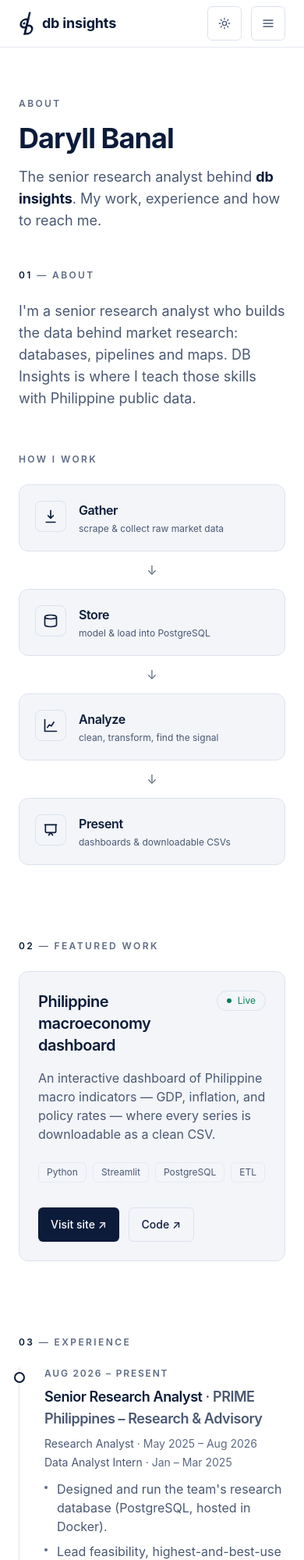
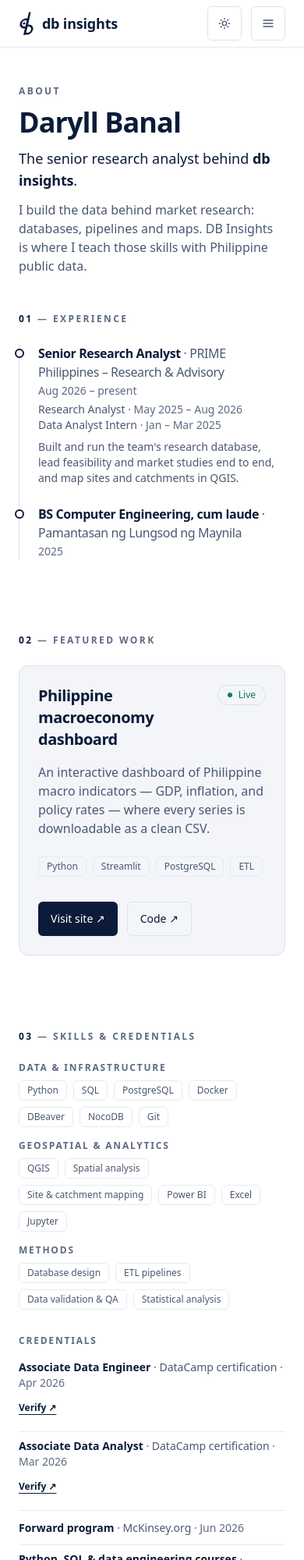
Before and after one commit to DaryllBanal1030/db-insights, an Astro site: page /about in a window 390 px wide. Shown: the top 2000 px of the page at 78% size. Built offline with nearby package versions, Linux system fonts and the light colour scheme; Astro itself is replaced by a stand-in of ours; a web font is replaced by a local one.

Commit message:
Compact /about, relaunch date Nov 23, Plus Jakarta Sans body
/about (as approved): header with the role line and a 2-sentence intro
(photo slot kept for daryll.jpg) -> 01 Experience -> 02 Featured work ->
03 Skills & credentials -> 04 Contact. Phone height is now 2,719px.
- Experience: compact timeline, one PRIME entry with its three roles and
  one summary line; the degree shows its resume year (2025). The
  "Self-directed data projects" line is removed (not in the resume).
- New SkillsCredentials: chips from the resume's Technical Skills, and the
  credentials one line each with their month (Apr/Mar/Jun 2026 from the
  resume; CSE passed Mar 2026, certificate pending, so no verify link)
- Removed About.astro ("How I work" flow), Skills.astro, Credentials.astro
- Contact: same message, tighter, 44px buttons

Launch: hub.ts launch and the Phase 1 section start dates move from
Mon Nov 9 to Mon Nov 23, 2026 (Daryll, Nov 21). Phases 2 and 3 unchanged.

Body font: Plus Jakarta Sans (@fontsource-variable/plus-jakarta-sans)
replaces Inter, per the Nov 21 brand guide; headlines stay Space Grotesk.

Co-Authored-By: Claude Opus 5.5 <noreply@anthropic.com>

```diff
--- a/package.json
+++ b/package.json
@@ -14,8 +14,8 @@
   "dependencies": {
     "@astrojs/sitemap": "^3.7.4",
     "@fontsource-variable/jetbrains-mono": "^5.2.8",
+    "@fontsource-variable/plus-jakarta-sans": "^5.3.0",
     "@fontsource-variable/space-grotesk": "^5.3.0",
-    "@fontsource/inter": "^5.2.8",
     "@tailwindcss/vite": "^4.3.0",
     "astro": "^6.4.2",
     "mdast-util-find-and-replace": "^3.0.4",
--- a/src/components/About.astro
+++ /dev/null
@@ -1,115 +0,0 @@
----
-/* =============================================================================
-   About.astro — short intro paragraph, photo, and the Gather → Store →
-   Analyze → Present workflow.
-   =============================================================================
-   Static. The photo is public/daryll.jpg. Until that file exists the photo
-   slot is left out and the intro takes the full width, so there's never a
-   broken image. Drop your photo in public/ and it appears on the next build.
-============================================================================= */
-
-import { existsSync } from "node:fs";
-import Section from "./Section.astro";
-
-// The frontmatter runs at build time on your computer (or Vercel's), so it
-// can check the file system. The path is relative to the portfolio/ folder.
-const hasPhoto = existsSync("public/daryll.jpg");
-
-// The four-step workflow. Each step has a tiny inline icon (an SVG path).
-const steps = [
-  {
-    label: "Gather",
-    caption: "scrape & collect raw market data",
-    // download / collect
-    icon: "M12 3v12m0 0l-4-4m4 4l4-4M5 21h14",
-  },
-  {
-    label: "Store",
-    caption: "model & load into PostgreSQL",
-    // database
-    icon: "M12 3c4.97 0 9 1.34 9 3s-4.03 3-9 3-9-1.34-9-3 4.03-3 9-3zM3 6v12c0 1.66 4.03 3 9 3s9-1.34 9-3V6",
-  },
-  {
-    label: "Analyze",
-    caption: "clean, transform, find the signal",
-    // chart
-    icon: "M3 3v18h18M7 15l3-4 3 2 4-6",
-  },
-  {
-    label: "Present",
-    caption: "dashboards & downloadable CSVs",
-    // presentation
-    icon: "M3 4h18M4 4v10a2 2 0 002 2h12a2 2 0 002-2V4M9 20l3-4 3 4",
-  },
-];
----
-
-<Section id="about" index={1} label="about">
-  <!-- Intro + photo. -->
-  <div class="grid gap-10 md:grid-cols-3 md:items-center">
-    <div class:list={[hasPhoto ? "md:col-span-2" : "md:col-span-3"]}>
-      {/* No employer here: it's named only in Experience (brand rule). */}
-      <p class="max-w-prose text-lg text-muted">
-        I'm a senior research analyst who builds the data behind market
-        research: databases, pipelines and maps. DB Insights is where I teach
-        those skills with Philippine public data.
-      </p>
-    </div>
-    {
-      hasPhoto && (
-        <div class="md:col-span-1">
-          {/* aspect-ratio + bg keep the layout stable while the image loads. */}
-          <img
-            src="/daryll.jpg"
-            alt="Daryll Banal"
-            width="480"
-            height="600"
-            loading="lazy"
-            class="aspect-[4/5] w-full rounded-xl border border-border bg-surface object-cover"
-          />
-        </div>
-      )
-    }
-  </div>
-
-  <!-- The workflow. A horizontal flow on desktop, stacked on mobile, with a
-       connector arrow between steps (→ on desktop, ↓ on mobile). -->
-  <div class="mt-14">
-    <p class="font-display font-semibold text-xs uppercase tracking-[0.2em] text-faint">
-      how I work
-    </p>
-    <ol class="mt-6 flex flex-col gap-3 lg:flex-row lg:items-stretch">
-      {
-        steps.map((step, i) => (
-          <>
-            <li class="flex flex-1 items-start gap-4 rounded-xl border border-border bg-surface p-5">
-              <span class="grid h-10 w-10 shrink-0 place-items-center rounded-lg border border-border text-accent">
-                <svg class="h-5 w-5" viewBox="0 0 24 24" fill="none" stroke="currentColor" stroke-width="2" stroke-linecap="round" stroke-linejoin="round" aria-hidden="true">
-                  <path d={step.icon} />
-                </svg>
-              </span>
-              <span>
-                <span class="block font-semibold tracking-tight">
-                  {step.label}
-                </span>
-                <span class="mt-1 block text-xs text-muted">
-                  {step.caption}
-                </span>
-              </span>
-            </li>
-            {i < steps.length - 1 && (
-              <li
-                class="grid shrink-0 place-items-center text-faint lg:px-1"
-                aria-hidden="true"
-              >
-                {/* down arrow on mobile, right arrow on desktop */}
-                <span class="lg:hidden">↓</span>
-                <span class="hidden lg:inline">→</span>
-              </li>
-            )}
-          </>
-        ))
-      }
-    </ol>
-  </div>
-</Section>
--- a/src/components/Experience.astro
+++ b/src/components/Experience.astro
@@ -1,13 +1,16 @@
 ---
 /* =============================================================================
-   Experience.astro — a vertical timeline.
+   Experience.astro — a compact timeline (role, organisation, dates).
    =============================================================================
-   Static. Entries are a plain data array; the markup maps over them. A vertical
-   line runs down the left, with an accent dot marking each entry.
+   Static. Entries are a plain data array; the markup maps over them. A thin
+   line runs down the left with a dot per entry, and each entry is at most a
+   few short lines, so the whole section fits on a phone screen.
 
    An entry can list several `roles` at the same organisation (newest first),
-   so a promotion shows as one entry with its progression instead of separate
-   cards. Source for the PRIME roles and dates: Daryll's resume (Oct 2026).
+   so a promotion shows as ONE entry with its progression instead of separate
+   cards. An optional `summary` adds one line on what the work is.
+   Sources: Daryll's resume (Oct 2026) for the PRIME roles and dates, and for
+   the degree (cum laude, 2025).
    This section is the ONLY place on the site that names the employer.
 ============================================================================= */
 
@@ -20,8 +23,7 @@ interface Role {
 interface Entry {
   org: string;
   roles: Role[]; // newest first; the first one is the current/last role
-  bullets: string[];
-  tags: string[];
+  summary?: string; // one line, no client names or project specifics
 }
 
 const timeline: Entry[] = [
@@ -32,55 +34,38 @@ const timeline: Entry[] = [
       { title: "Research Analyst", period: "May 2025 – Aug 2026" },
       { title: "Data Analyst Intern", period: "Jan – Mar 2025" },
     ],
-    bullets: [
-      "Designed and run the team's research database (PostgreSQL, hosted in Docker).",
-      "Lead feasibility, highest-and-best-use and market-scan studies from data collection to client presentation.",
-      "Validate and deduplicate multi-source market data, and map sites and catchments in QGIS.",
-    ],
-    tags: ["Python", "SQL", "PostgreSQL", "Docker", "QGIS", "Power BI"],
-  },
-  {
-    org: "Independent",
-    roles: [{ title: "Self-directed data projects", period: "2024 – ongoing" }],
-    bullets: [
-      "Designed an end-to-end Philippine macroeconomy dashboard with downloadable CSV exports.",
-      "Modeled data in PostgreSQL and built ETL workflows to keep the series up to date.",
-      "Used these projects to deepen data-engineering skills beyond day-to-day analysis.",
-    ],
-    tags: ["PostgreSQL", "Streamlit", "ETL", "Docker"],
+    summary:
+      "Built and run the team's research database, lead feasibility and market studies end to end, and map sites and catchments in QGIS.",
   },
   {
     org: "Pamantasan ng Lungsod ng Maynila",
-    roles: [{ title: "BS Computer Engineering, cum laude", period: "2021 – 2025" }],
-    bullets: [
-      "Graduated cum laude with a focus on computing fundamentals and systems.",
-      "Built a foundation in programming, databases, and engineering problem-solving.",
-    ],
-    tags: ["Computer Engineering", "Programming", "Databases"],
+    roles: [{ title: "BS Computer Engineering, cum laude", period: "2025" }],
   },
 ];
 ---
 
-<Section id="experience" index={3} label="experience">
-  <ol class="relative space-y-12 border-l border-border">
+<Section id="experience" index={1} label="experience">
+  <ol class="relative space-y-6 border-l border-border">
     {
       timeline.map((entry) => (
-        <li class="relative pl-8">
-          {/* Accent dot sitting on the line; bg fill so the line passes behind. */}
+        <li class="relative pl-6">
+          {/* Dot sitting on the line; bg fill so the line passes behind. */}
           <span
-            class="absolute -left-[7px] top-1.5 h-3.5 w-3.5 rounded-full border-2 border-accent bg-bg"
+            class="absolute -left-[6px] top-1.5 h-3 w-3 rounded-full border-2 border-accent bg-bg"
             aria-hidden="true"
           />
-          <p class="font-display font-semibold text-xs uppercase tracking-[0.15em] text-faint">
-            {entry.roles[0].period}
-          </p>
-          <h3 class="mt-2 text-lg font-semibold tracking-tight">
-            {entry.roles[0].title}
-            <span class="text-muted"> · {entry.org}</span>
-          </h3>
+          {/* Line 1: current role · organisation, with the dates beside it
+              (they wrap under it on narrow phones). */}
+          <div class="flex flex-wrap items-baseline justify-between gap-x-4 gap-y-0.5">
+            <h3 class="font-semibold tracking-tight">
+              {entry.roles[0].title}
+              <span class="font-normal text-muted"> · {entry.org}</span>
+            </h3>
+            <p class="text-sm text-faint">{entry.roles[0].period}</p>
+          </div>
           {/* Earlier roles at the same organisation: the promotion path. */}
           {entry.roles.length > 1 && (
-            <ul class="mt-2 space-y-1 text-sm text-muted">
+            <ul class="mt-1 text-sm text-muted">
               {entry.roles.slice(1).map((r) => (
                 <li>
                   {r.title} <span class="text-faint">· {r.period}</span>
@@ -88,21 +73,7 @@ const timeline: Entry[] = [
               ))}
             </ul>
           )}
-          <ul class="mt-3 space-y-2">
-            {entry.bullets.map((b) => (
-              <li class="flex gap-3 text-muted">
-                <span class="mt-2 h-1 w-1 shrink-0 rounded-full bg-faint" aria-hidden="true" />
-                <span>{b}</span>
-              </li>
-            ))}
-          </ul>
-          <ul class="mt-4 flex flex-wrap gap-2">
-            {entry.tags.map((tag) => (
-              <li class="rounded-md border border-hairline px-2.5 py-1 text-xs text-muted">
-                {tag}
-              </li>
-            ))}
-          </ul>
+          {entry.summary && <p class="mt-2 max-w-prose text-sm text-muted">{entry.summary}</p>}
         </li>
       ))
     }
--- /dev/null
+++ b/src/components/SkillsCredentials.astro
@@ -0,0 +1,92 @@
+---
+/* =============================================================================
+   SkillsCredentials.astro — skills as chips + credentials as one-liners.
+   =============================================================================
+   Replaces the old separate Skills (4 cards) and Credentials (5 cards)
+   sections, so /about stays short on a phone.
+   - Skills: three short chip rows, taken from the "Technical Skills" in
+     Daryll's resume (Oct 2026). Edit the `skills` array below to change them.
+   - Credentials: one line each (title · issuer · date · Verify ↗), read from
+     the credentials collection (src/content/credentials/*.md), so adding a
+     credential is still one .md file.
+============================================================================= */
+
+import { getCollection } from "astro:content";
+import Section from "./Section.astro";
+import NewTabNote from "./NewTabNote.astro";
+
+const skills = [
+  {
+    group: "Data & infrastructure",
+    items: ["Python", "SQL", "PostgreSQL", "Docker", "DBeaver", "NocoDB", "Git"],
+  },
+  {
+    group: "Geospatial & analytics",
+    items: ["QGIS", "Spatial analysis", "Site & catchment mapping", "Power BI", "Excel", "Jupyter"],
+  },
+  {
+    group: "Methods",
+    items: ["Database design", "ETL pipelines", "Data validation & QA", "Statistical analysis"],
+  },
+];
+
+const credentials = (await getCollection("credentials")).sort(
+  (a, b) => a.data.order - b.data.order,
+);
+---
+
+<Section id="skills" index={3} label="skills & credentials">
+  <div class="grid gap-8 lg:grid-cols-2 lg:gap-12">
+    <!-- Skills: one row of chips per group. -->
+    <div class="space-y-4">
+      {
+        skills.map((row) => (
+          <div>
+            <h3 class="font-display text-xs font-semibold uppercase tracking-[0.15em] text-faint">
+              {row.group}
+            </h3>
+            <ul class="mt-2 flex flex-wrap gap-2">
+              {row.items.map((item) => (
+                <li class="rounded-md border border-hairline px-2.5 py-1 text-xs text-muted">{item}</li>
+              ))}
+            </ul>
+          </div>
+        ))
+      }
+    </div>
+
+    <!-- Credentials: one line each. -->
+    <div>
+      <h3 class="font-display text-xs font-semibold uppercase tracking-[0.15em] text-faint">
+        Credentials
+      </h3>
+      <ul class="mt-2 divide-y divide-hairline">
+        {
+          credentials.map((cred) => {
+            const { title, issuer, year, verifyUrl } = cred.data;
+            return (
+              <li class="flex min-h-11 flex-wrap items-center justify-between gap-x-4 py-2">
+                <p class="text-sm">
+                  <span class="font-semibold">{title}</span>
+                  <span class="text-muted"> · {issuer}</span>
+                  {year && <span class="text-faint"> · {year}</span>}
+                </p>
+                {verifyUrl && (
+                  <a
+                    href={verifyUrl}
+                    target="_blank"
+                    rel="noopener noreferrer"
+                    class="inline-flex min-h-11 items-center text-xs font-semibold text-text underline underline-offset-4 hover:opacity-80"
+                  >
+                    Verify ↗
+                    <NewTabNote />
+                  </a>
+                )}
+              </li>
+            );
+          })
+        }
+      </ul>
+    </div>
+  </div>
+</Section>
--- a/src/content.config.ts
+++ b/src/content.config.ts
@@ -87,7 +87,7 @@ const credentials = defineCollection({
   schema: z.object({
     title: z.string(),
     issuer: z.string(),
-    // Kept as a string so values like "2025" or "2021–2025" both work.
+    // Kept as a string so values like "2025" or "Apr 2026" both work.
     // Optional: when it's missing, the card just shows the issuer.
     year: z.string().optional(),
     // Optional short label, e.g. "DataCamp" or "CSE".
--- a/src/content/credentials/cse.md
+++ b/src/content/credentials/cse.md
@@ -1,9 +1,9 @@
 ---
-# No certificate file found for this one yet. Add the year (e.g. year: "2025")
-# and it shows on the card; it's hidden until then.
+# Passed March 2026 (Daryll, Nov 21, 2026). The certificate hasn't arrived
+# yet, so there's no verify link.
 title: "CSE Professional passer"
-issuer: "Civil Service Commission — Career Service Professional eligibility"
-# year: "20XX"
+issuer: "Civil Service Commission"
+year: "Mar 2026"
 tag: "CSE"
 order: 5
 ---
--- a/src/content/credentials/datacamp-engineer.md
+++ b/src/content/credentials/datacamp-engineer.md
@@ -3,7 +3,7 @@
 # The verify link is DataCamp's public page for this certificate.
 title: "Associate Data Engineer"
 issuer: "DataCamp certification"
-year: "2026"
+year: "Apr 2026"
 tag: "DataCamp"
 verifyUrl: "https://www.datacamp.com/certificate/DEA0011113249012"
 order: 1
--- a/src/content/credentials/datacamp.md
+++ b/src/content/credentials/datacamp.md
@@ -3,7 +3,7 @@
 # The verify link is DataCamp's public page for this certificate.
 title: "Associate Data Analyst"
 issuer: "DataCamp certification"
-year: "2026"
+year: "Mar 2026"
 tag: "DataCamp"
 verifyUrl: "https://www.datacamp.com/certificate/DAA0018315048474"
 order: 2
--- a/src/content/credentials/mckinsey.md
+++ b/src/content/credentials/mckinsey.md
@@ -3,7 +3,7 @@
 # Optional: add the badge's share link as verifyUrl to show a "Verify ↗" link.
 title: "Forward program"
 issuer: "McKinsey.org"
-year: "2026"
+year: "Jun 2026"
 tag: "McKinsey"
 order: 3
 ---
--- a/src/lib/hub.ts
+++ b/src/lib/hub.ts
@@ -68,9 +68,9 @@ export const SECTIONS: Record<SectionKey, Section> = {
     focus: "Geospatial work: maps, location data and places in the Philippines.",
     formats: ["Map Breakdowns", "Map Reels"],
     phase: 1,
-    starts: "Mon Nov 9, 2026",
-    startsOn: "2026-11-09",
-    startsShort: "Nov 9",
+    starts: "Mon Nov 23, 2026",
+    startsOn: "2026-11-23",
+    startsShort: "Nov 23",
     tagClass: "bg-spatial text-navy",
     barClass: "bg-spatial",
   },
@@ -82,9 +82,9 @@ export const SECTIONS: Record<SectionKey, Section> = {
     focus: "Data analysis and Data Stories, each built around one chart.",
     formats: ["Data Stories"],
     phase: 1,
-    starts: "Mon Nov 9, 2026",
-    startsOn: "2026-11-09",
-    startsShort: "Nov 9",
+    starts: "Mon Nov 23, 2026",
+    startsOn: "2026-11-23",
+    startsShort: "Nov 23",
     tagClass: "bg-analytics text-navy",
     barClass: "bg-analytics",
   },
@@ -124,9 +124,9 @@ export const SECTIONS: Record<SectionKey, Section> = {
     focus: "Short first-person stories and lessons from Daryll's analyst work.",
     formats: ["Field Notes"],
     phase: 1,
-    starts: "Mon Nov 9, 2026",
-    startsOn: "2026-11-09",
-    startsShort: "Nov 9",
+    starts: "Mon Nov 23, 2026",
+    startsOn: "2026-11-23",
+    startsShort: "Nov 23",
     tagClass: "bg-accent text-on-accent",
     barClass: "bg-accent",
   },
@@ -200,9 +200,10 @@ export const BRAND = {
   /** The standard bio line from BRAND-GUIDE.md "Presence & naming". */
   bio: "DB Insights: data and maps of the Philippines, by Daryll Banal.",
   hashtag: "#DBInsightsPH",
-  /** Launch date of the first LinkedIn post. */
-  launch: "Mon Nov 9, 2026",
-  launchOn: "2026-11-09",
+  /** Launch date. Moved from Mon Nov 9 to Mon Nov 23, 2026 for the relaunch
+   *  (Daryll, Nov 21); the Phase 1 sections above start on it too. */
+  launch: "Mon Nov 23, 2026",
+  launchOn: "2026-11-23",
 };
 
 export interface FollowLink {
--- a/src/pages/about.astro
+++ b/src/pages/about.astro
@@ -1,66 +1,83 @@
 ---
 /* =============================================================================
-   about.astro — Daryll's portfolio page, route "/about".
+   about.astro — Daryll's page, route "/about".
    =============================================================================
    A plain file in src/pages/ becomes a route by its name: about.astro -> /about.
-   This page holds everything about Daryll himself (bio, featured work,
-   experience, skills, credentials, contact), so the home page can stay about
-   DB Insights. The home page links here from its "About Daryll" section and
-   the nav's "About" link.
+   This page holds everything about Daryll himself, kept short so a visitor
+   gets who he is in one phone screen and the rest in about two scrolls:
 
-   The sections are the same components the home page used before; only their
-   numbers changed (01–06, in this page's order).
+     header   name, role line, 2-sentence intro (+ photo once it exists)
+     01       Experience: compact timeline (the only place the employer is named)
+     02       Featured work
+     03       Skills & credentials: chips + one-line credentials
+     04       Contact
+
+   The home page links here from its "About Daryll" card and the nav.
 ============================================================================= */
 
+import { existsSync } from "node:fs";
 import BaseLayout from "../layouts/BaseLayout.astro";
 import Section from "../components/Section.astro";
 import Carousel from "../components/Carousel.astro";
-import About from "../components/About.astro";
 import Experience from "../components/Experience.astro";
-import Skills from "../components/Skills.astro";
-import Credentials from "../components/Credentials.astro";
+import SkillsCredentials from "../components/SkillsCredentials.astro";
 import Contact from "../components/Contact.astro";
 import { BRAND } from "../lib/hub";
+
+// The frontmatter runs at build time, so it can check the file system. Until
+// public/daryll.jpg exists the photo slot is left out (never a broken image).
+const hasPhoto = existsSync("public/daryll.jpg");
 ---
 
 <BaseLayout
   title={`About Daryll Banal · ${BRAND.name}`}
   description="Daryll Banal, the senior research analyst behind DB Insights: databases, data pipelines and maps, taught with Philippine public data."
 >
-  <!-- Page header: the one <h1> on this page. -->
-  <section class="mx-auto max-w-6xl px-6 pt-16 sm:pt-24">
-    <p
-      class="font-display text-xs font-semibold uppercase tracking-[0.2em] text-faint"
-      data-reveal
-    >
-      About
-    </p>
-    <h1 class="mt-4 text-4xl font-bold tracking-tight sm:text-5xl" data-reveal>
-      Daryll Banal
-    </h1>
-    <p class="mt-4 max-w-2xl text-lg text-muted" data-reveal>
-      The senior research analyst behind <span class="wordmark text-text">db insights</span>.
-      My work, experience and how to reach me.
-    </p>
+  <!-- Header: the one <h1> on this page, plus the short intro. -->
+  <section class="mx-auto max-w-6xl px-6 pt-12 sm:pt-16">
+    <div class="grid gap-8 md:grid-cols-3 md:items-center" data-reveal>
+      <div class:list={[hasPhoto ? "md:col-span-2" : "md:col-span-3"]}>
+        <p class="font-display text-xs font-semibold uppercase tracking-[0.2em] text-faint">
+          About
+        </p>
+        <h1 class="mt-3 text-4xl font-bold tracking-tight sm:text-5xl">Daryll Banal</h1>
+        <p class="mt-3 text-lg text-text">
+          The senior research analyst behind <span class="wordmark">db insights</span>.
+        </p>
+        {/* No employer here: it's named only in Experience (brand rule). */}
+        <p class="mt-3 max-w-prose text-muted">
+          I build the data behind market research: databases, pipelines and
+          maps. DB Insights is where I teach those skills with Philippine
+          public data.
+        </p>
+      </div>
+      {
+        hasPhoto && (
+          <div class="md:col-span-1">
+            <img
+              src="/daryll.jpg"
+              alt="Daryll Banal"
+              width="480"
+              height="600"
+              class="aspect-[4/5] w-full max-w-xs rounded-xl border border-border bg-surface object-cover"
+            />
+          </div>
+        )
+      }
+    </div>
   </section>
 
-  <!-- 01 — About: intro, photo, and the Gather → Store → Analyze → Present flow. -->
-  <About />
+  <!-- 01 — Experience: compact timeline. -->
+  <Experience />
 
-  <!-- 02 — Featured work: the carousel, sourced from the projects collection. -->
+  <!-- 02 — Featured work: from the projects collection (one card for now). -->
   <Section id="work" index={2} label="featured work">
     <Carousel />
   </Section>
 
-  <!-- 03 — Experience: vertical timeline. -->
-  <Experience />
+  <!-- 03 — Skills & credentials: chips + one-line credentials. -->
+  <SkillsCredentials />
 
-  <!-- 04 — Skills: four grouped cards. -->
-  <Skills />
-
-  <!-- 05 — Credentials: flat grid from the credentials collection. -->
-  <Credentials />
-
-  <!-- 06 — Contact: real email + social links. -->
+  <!-- 04 — Contact: email + social links. -->
   <Contact />
 </BaseLayout>
--- a/src/styles/global.css
+++ b/src/styles/global.css
@@ -25,17 +25,14 @@
 
 /* Self-hosted fonts (no external CDN -> faster, privacy-friendly, no layout
    shift). The three site fonts:
-   - Space Grotesk (variable): headlines, labels and the "db insights" wordmark.
-     Chosen by Daryll on Nov 5, 2026 over Plus Jakarta Sans (see the
-     comparison in the README); BRAND-GUIDE.md still lists Jakarta until the
-     brand docs are updated to match.
-   - Inter: body text.
+   - Space Grotesk (variable): headlines, labels and the "db insights" wordmark
+     (chosen by Daryll Nov 5, 2026).
+   - Plus Jakarta Sans (variable): body text, buttons, chips, small print
+     (BRAND-GUIDE.md "Typography": replaced Inter on Nov 21, 2026). One
+     variable file covers every weight from 200 to 800.
    - JetBrains Mono (variable): code snippets ONLY (Build Logs, Lessons). */
 @import "@fontsource-variable/space-grotesk";
-@import "@fontsource/inter/400.css";
-@import "@fontsource/inter/500.css";
-@import "@fontsource/inter/600.css";
-@import "@fontsource/inter/700.css";
+@import "@fontsource-variable/plus-jakarta-sans";
 @import "@fontsource-variable/jetbrains-mono";
 
 /* -----------------------------------------------------------------------------
@@ -72,8 +69,8 @@
   --color-learning: #ff6b5b;  /* DBLearning  — coral  */
 
   /* `font-display` = Space Grotesk (headlines + wordmark). */
-  --font-display: "Space Grotesk Variable", "Inter", ui-sans-serif, system-ui, sans-serif;
-  --font-sans: "Inter", ui-sans-serif, system-ui, sans-serif;
+  --font-display: "Space Grotesk Variable", "Plus Jakarta Sans Variable", ui-sans-serif, system-ui, sans-serif;
+  --font-sans: "Plus Jakarta Sans Variable", ui-sans-serif, system-ui, sans-serif;
   --font-mono: "JetBrains Mono Variable", ui-monospace, "SFMono-Regular", monospace;
 }
 
```
Also changed, not shown: src/components/Contact.astro (+8 -8 lines), src/components/Credentials.astro (deleted, +0 -54 lines), src/components/Skills.astro (deleted, +0 -56 lines), README.md, 1 other file.
